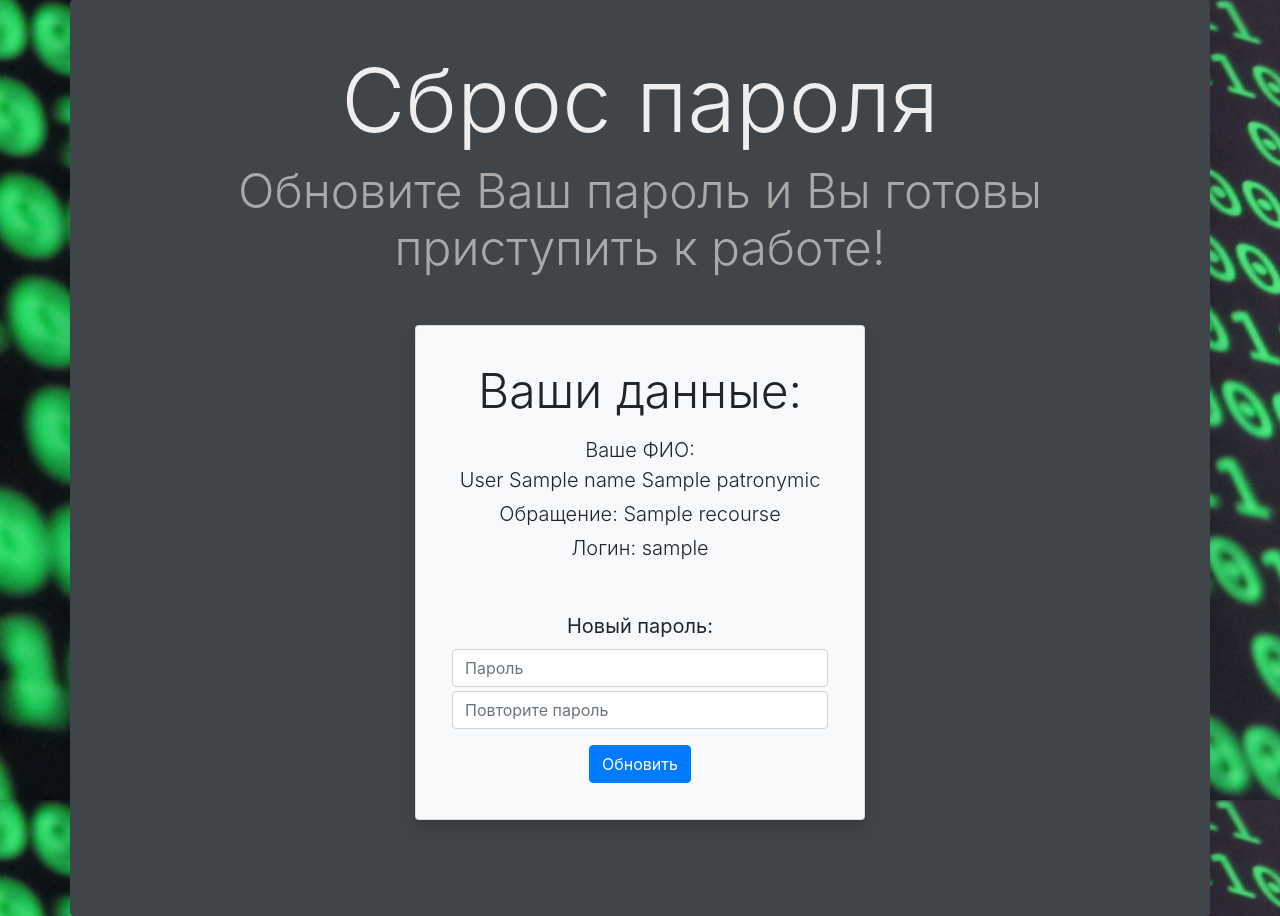
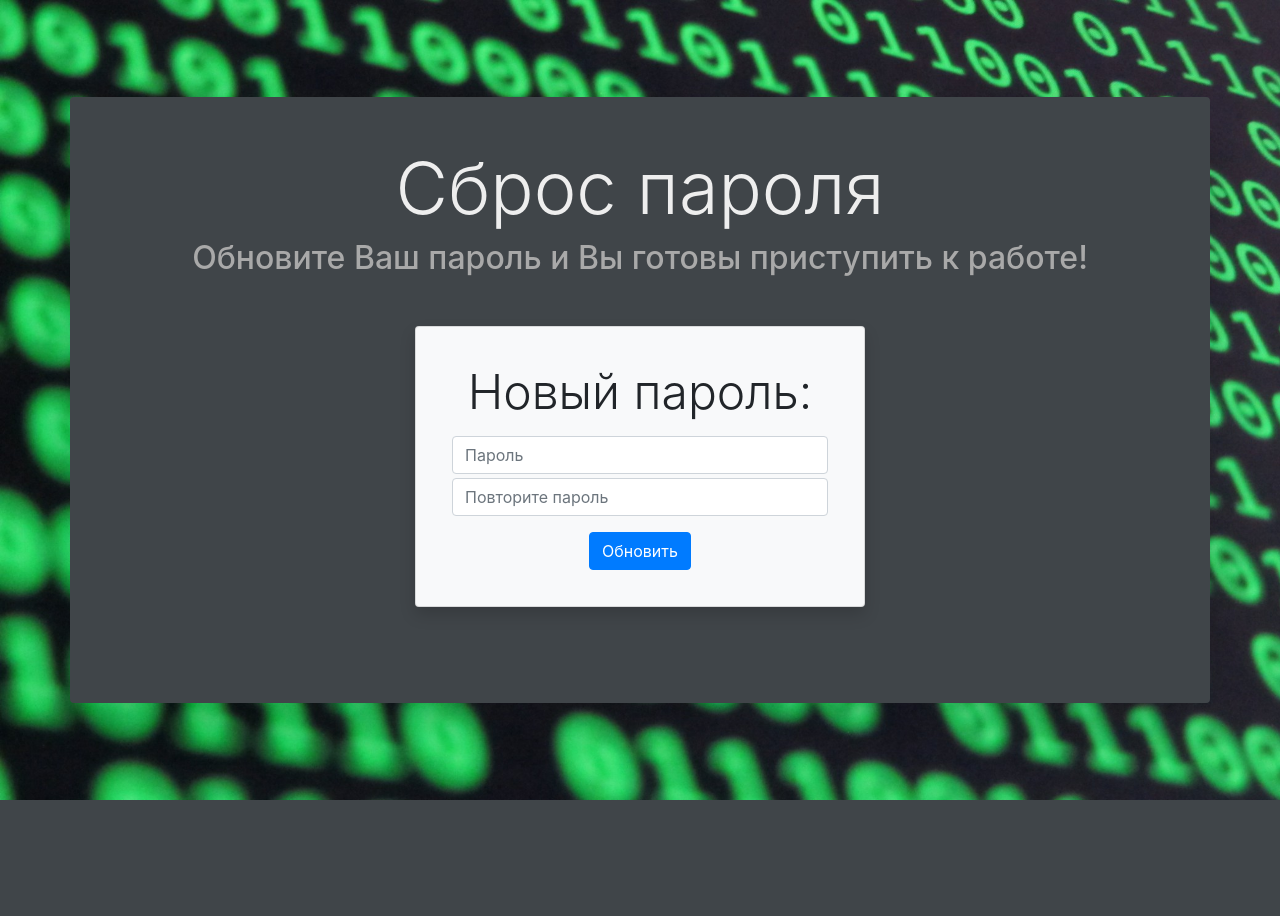
Before and after one commit to isyn-shared/CypherDesk-main, a Python web app: template templates/fillAccount/changePass.html in a window 1280 px wide. After the commit the page ends 800 px from the top, so only its background shows below. Run offline with Jinja, Linux system fonts and the light colour scheme; the template is opened without the code that fills it: most values are stand-ins (such as "Sample title", 1, 10 or a date in 2020); some libraries are stand-ins or nearby versions.

Commit message:
Activation link + header sizes

```diff
--- a/templates/fillAccount/admin.html
+++ b/templates/fillAccount/admin.html
@@ -19,12 +19,12 @@
     <!-- Setting margin to auto so on small screens it won't hide -->
     <div class="container text-center shadow-lg desktopPadding rounded" style="margin-top: auto; margin-bottom: auto; background-color: #404549">
         <!-- This will hide on mobile -->
-        <h1 class="display-2 show show1 d-none d-sm-block" style="color: #eeeeee">Отлично!</h1>
+        <h1 class="display-3 show show1 d-none d-sm-block" style="color: #eeeeee">Отлично!</h1>
         <!-- This will appear on mobile -->
-        <h1 class="display-5 show show1 d-block d-sm-none bold" style="color: #eeeeee">Отлично!</h1>
+        <h1 class="display-5 show show1 mt-3 d-block d-sm-none bold" style="color: #eeeeee">Отлично!</h1>
 
         <!-- This will hide on mobile -->
-        <h2 class="display-5 show show2 mb-5 d-none d-sm-block" style="color: #a9a9a9">Давайте настроим Ваш аккаунт администратора</h2>
+        <h2 class="display-6 show show2 mb-5 d-none d-sm-block" style="color: #a9a9a9">Давайте настроим Ваш аккаунт администратора</h2>
         <!-- This will appear on mobile -->
         <h2 class="lead show show2 mb-5 d-block d-sm-none" style="color: #a9a9a9">Давайте настроим Ваш аккаунт администратора</h2>
 
--- a/templates/fillAccount/changePass.html
+++ b/templates/fillAccount/changePass.html
@@ -16,12 +16,12 @@
     <!-- Setting margin to auto so on small screens it won't hide -->
     <div class="container text-center shadow-lg desktopPadding rounded" style="margin-top: auto; margin-bottom: auto; background-color: #404549">
         <!-- This will hide on mobile -->
-        <h1 class="display-2 show show1 d-none d-sm-block" style="color: #eeeeee">Сброс пароля</h1>
+        <h1 class="display-3 show show1 d-none d-sm-block" style="color: #eeeeee">Сброс пароля</h1>
         <!-- This will appear on mobile -->
-        <h1 class="display-5 show show1 d-block d-sm-none bold" style="color: #eeeeee">Сброс пароля</h1>
+        <h1 class="display-5 show show1 mt-3 d-block d-sm-none bold" style="color: #eeeeee">Сброс пароля</h1>
 
         <!-- This will hide on mobile -->
-        <h2 class="display-5 show show2 mb-5 d-none d-sm-block" style="color: #a9a9a9">Обновите Ваш пароль и Вы готовы приступить к работе!</h2>
+        <h2 class="display-6 show show2 mb-5 d-none d-sm-block" style="color: #a9a9a9">Обновите Ваш пароль и Вы готовы приступить к работе!</h2>
         <!-- This will appear on mobile -->
         <h2 class="lead show show2 mb-5 d-block d-sm-none" style="color: #a9a9a9">Обновите Ваш пароль и Вы готовы приступить к работе!</h2>
 
@@ -36,12 +36,7 @@
                 <div class="card-body">
                     <form id="updatePasswordForm">
                         <div class="form-group">
-                            <label for="loginInput" class="display-5 mb-3">Ваши данные:</label>
-                            <p class="lead mb-1">Ваше ФИО: <br> {{surname}} {{name}} {{patronymic}}</p>
-                            <p class="lead mb-1">Обращение: {{recourse}}</p>
-                            <p class="lead">Логин: {{login}}</p>
-
-                            <p class="blockquote mt-5 mb-2">Новый пароль:</p>
+                            <label for="loginInput" class="display-5 mb-3">Новый пароль:</label>
                             <input type="password" class="form-control mb-1" id="passwordInput" placeholder="Пароль" required>
                             <input type="password" class="form-control" id="repasswordInput" placeholder="Повторите пароль" required>
 
--- a/templates/frontPage/index.html
+++ b/templates/frontPage/index.html
@@ -20,7 +20,7 @@
         <!-- This will hide on mobile -->
         <h1 class="display-3 show show1 d-none d-sm-block" style="color: #eeeeee">Здравствуйте</h1>
         <!-- This will appear on mobile -->
-        <h1 class="display-5 show show1 d-block d-sm-none bold" style="color: #eeeeee">Здравствуйте</h1>
+        <h1 class="display-5 show show1 mt-3 d-block d-sm-none bold" style="color: #eeeeee">Здравствуйте</h1>
 
         <!-- This will hide on mobile -->
         <h2 class="display-6 show show2 mb-5 d-none d-sm-block" style="color: #a9a9a9">Спасибо за выбор системы CypherDesk</h2>
```
Also changed, not shown: 2 other files.
